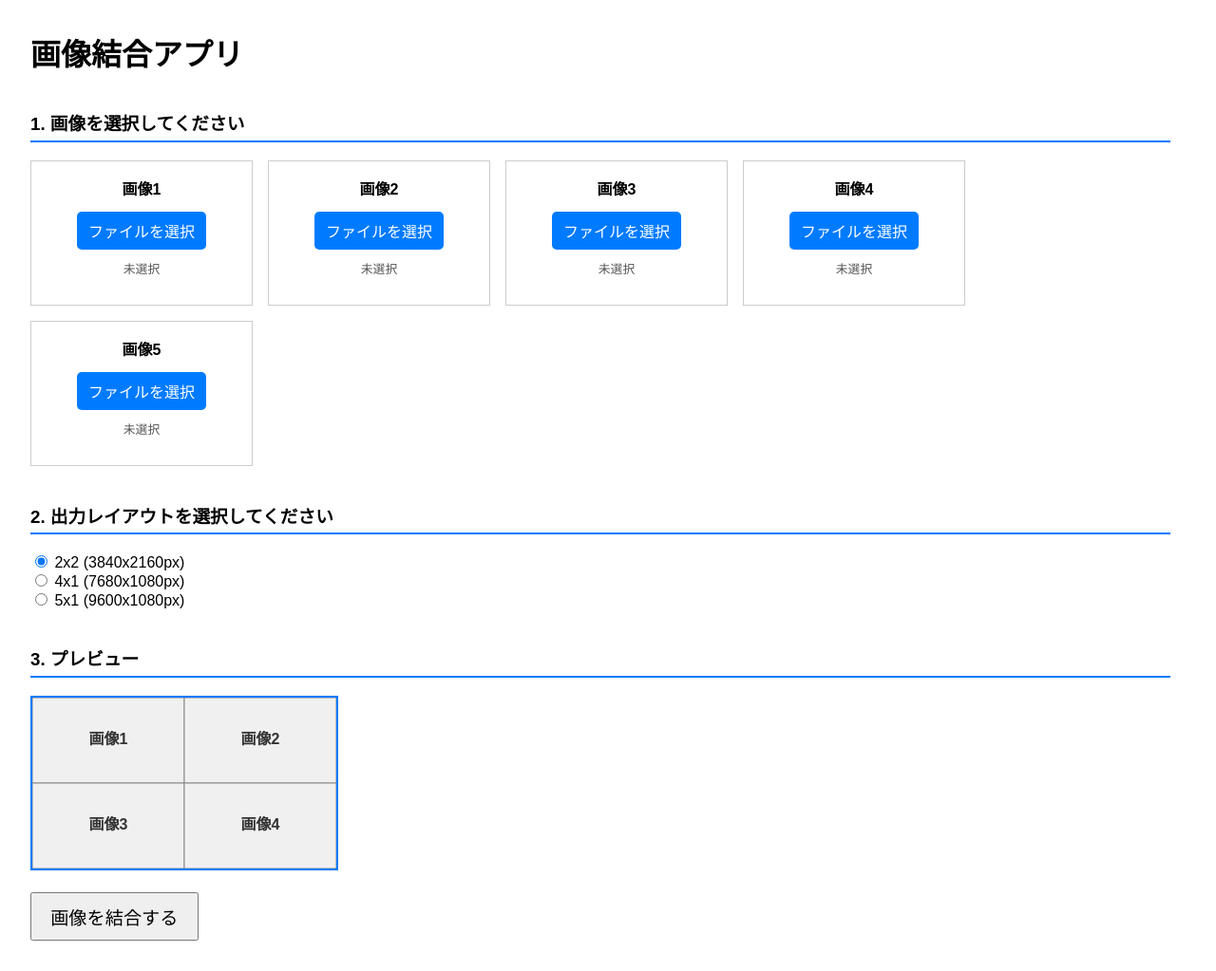
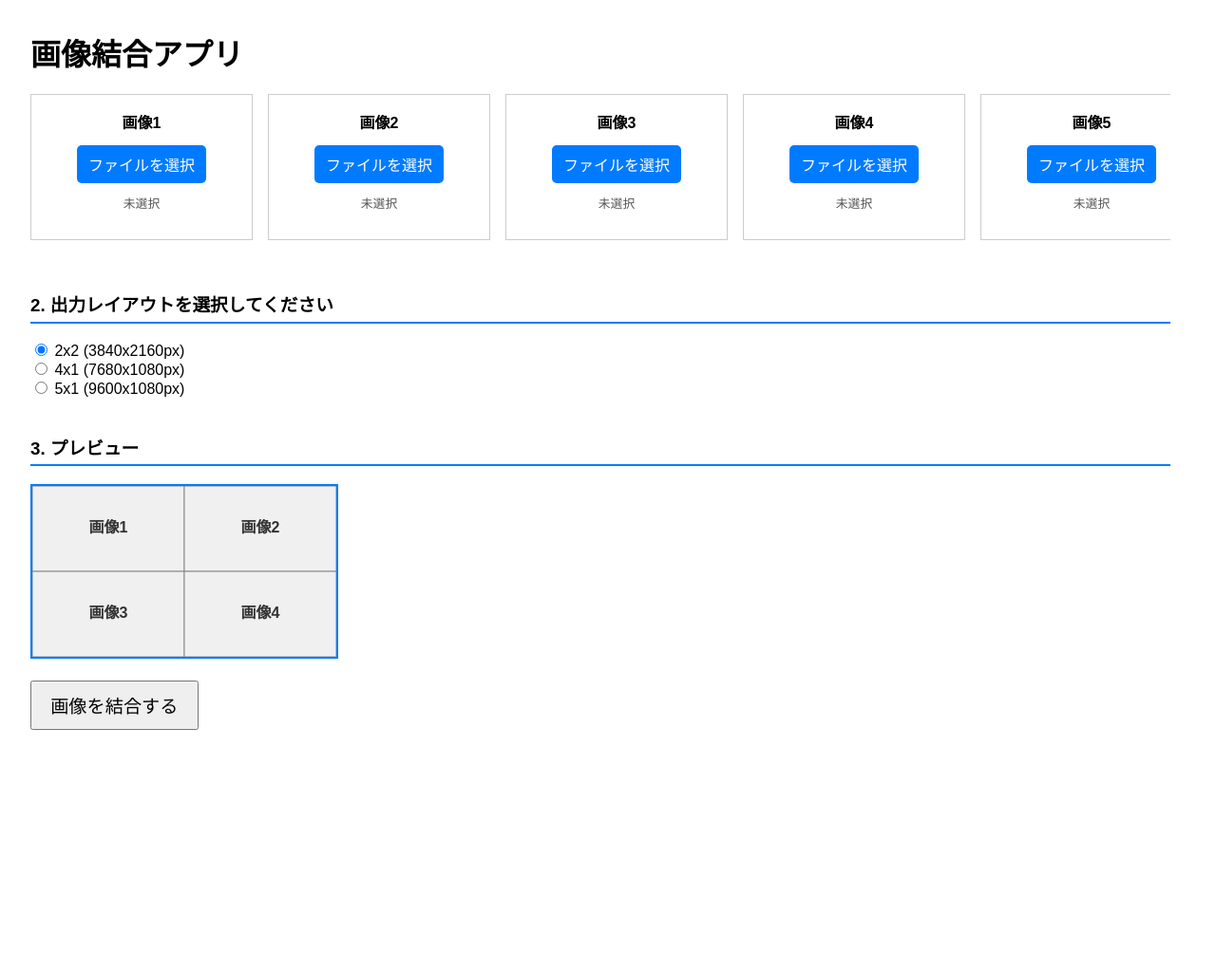
Before and after one commit to masatoooooon/flask-hello-render, a Flask app: page / in a window 1280 px wide. Shown: the whole page at 95% size. After the commit the page ends 769 px from the top, so only its background shows below. Run offline with Flask 3, Linux system fonts and the light colour scheme.

Commit message:
Update index.html

```diff
--- a/templates/index.html
+++ b/templates/index.html
@@ -7,11 +7,15 @@
         body { font-family: sans-serif; margin: 2em; max-width: 1200px; }
         h3 { border-bottom: 2px solid #007bff; padding-bottom: 0.3em; margin-top: 2em;}
 
+        /* ★変更点: 横スクロールとレイアウト崩れ防止 */
         .image-slots-container {
             display: flex;
-            flex-wrap: wrap;
+            flex-wrap: nowrap; /* 折り返さないように設定 */
             gap: 1em;
+            padding-bottom: 1em;
+            overflow-x: auto; /* はみ出した場合に横スクロールバーを表示 */
         }
+
         .image-slot {
             border: 1px solid #ccc;
             padding: 1em;
@@ -19,10 +23,10 @@
             flex-direction: column;
             align-items: center;
             width: 200px;
+            flex-shrink: 0; /* スロットが縮まないように設定 */
         }
         .slot-title { font-weight: bold; margin-bottom: 0.5em; }
 
-        /* ★変更点: ファイル選択ボタンのスタイル */
         .file-select-button {
             background-color: #007bff;
             color: white;
@@ -32,12 +36,8 @@
             text-align: center;
             margin-top: 5px;
         }
-        .file-select-button:hover {
-            background-color: #0056b3;
-        }
-        input[type="file"] {
-            display: none; /* 元のボタンは隠す */
-        }
+        .file-select-button:hover { background-color: #0056b3; }
+        input[type="file"] { display: none; }
 
         .filename-display {
             font-size: 0.8em;
@@ -48,16 +48,8 @@
             text-align: center;
         }
         .layout-options { margin-top: 1em; margin-bottom: 1em; }
-        .submit-button {
-            font-size: 1.2em;
-            padding: 0.5em 1em;
-            margin-top: 1em;
-            cursor: pointer;
-        }
-        #output-preview-canvas {
-            border: 2px solid #007bff;
-            background-color: #f0f0f0;
-        }
+        .submit-button { font-size: 1.2em; padding: 0.5em 1em; margin-top: 1em; cursor: pointer; }
+        #output-preview-canvas { border: 2px solid #007bff; background-color: #f0f0f0; }
     </style>
 </head>
 <body>
@@ -65,7 +57,6 @@
 
     <form action="/combine" method="post" enctype="multipart/form-data">
 
-        <h3>1. 画像を選択してください</h3>
         <div class="image-slots-container">
             <script>
                 for (let i = 1; i <= 5; i++) {
@@ -106,15 +97,16 @@
         const ctx = canvas.getContext('2d');
         let previewSources = new Array(5).fill(null);
 
-        // --- ★変更点: ファイル選択時の処理を修正 ---
+        // --- ★変更点: プレビューのバグを修正するための新しいロジック ---
+
+        // ファイル選択時の処理
         function handleFileSelect(index, input) {
             const filenameContainer = document.getElementById(`filename${index + 1}`);
             if (input.files && input.files[0]) {
                 const reader = new FileReader();
                 reader.onload = function(e) {
-                    // 画像のデータURLを配列に保存
-                    previewSources[index] = e.target.result;
-                    updatePreviewCanvas(); // キャンバスを再描画
+                    previewSources[index] = e.target.result; // 画像データをURLとして保存
+                    updatePreviewCanvas();
                 };
                 reader.readAsDataURL(input.files[0]);
                 filenameContainer.textContent = input.files[0].name;
@@ -125,8 +117,13 @@
             }
         }
 
-        // --- ★変更点: プレビュー描画のロジックを全体的に修正・改善 ---
-        function updatePreviewCanvas() {
+        // レイアウト変更時の処理
+        document.querySelectorAll('input[name="layout"]').forEach(radio => {
+            radio.addEventListener('change', updatePreviewCanvas);
+        });
+
+        // プレビュー描画のメイン関数
+        async function updatePreviewCanvas() {
             const layout = document.querySelector('input[name="layout"]:checked').value;
             let canvasWidth, canvasHeight, slots = [];
 
@@ -150,30 +147,37 @@
             canvas.width = canvasWidth;
             canvas.height = canvasHeight;
 
+            // 画像の読み込みを待つためのPromiseを作成
+            const imagePromises = previewSources.map(src => {
+                if (!src) return Promise.resolve(null);
+                return new Promise((resolve, reject) => {
+                    const img = new Image();
+                    img.onload = () => resolve(img);
+                    img.onerror = reject;
+                    img.src = src;
+                });
+            });
+
+            // 全ての画像の読み込みが完了してから描画する
+            const loadedImages = await Promise.all(imagePromises);
+
             ctx.font = 'bold 16px sans-serif';
             ctx.textAlign = 'center';
             ctx.textBaseline = 'middle';
 
-            let imagesToLoad = slots.length;
-
-            // 全スロットを描画
             slots.forEach((slot, index) => {
-                const dataUrl = previewSources[index];
-                if (dataUrl) {
-                    const img = new Image();
-                    img.onload = () => {
+                const img = loadedImages[index];
+                if (img) {
                     const hRatio = slot.w / img.width;
                     const vRatio = slot.h / img.height;
                     const ratio = Math.min(hRatio, vRatio);
                     const centerShift_x = (slot.w - img.width * ratio) / 2;
                     const centerShift_y = (slot.h - img.height * ratio) / 2;
-                        ctx.clearRect(slot.x, slot.y, slot.w, slot.h); // 念のためクリア
+                    ctx.fillStyle = '#f0f0f0';
+                    ctx.fillRect(slot.x, slot.y, slot.w, slot.h);
                     ctx.drawImage(img, 0, 0, img.width, img.height,
                                   slot.x + centerShift_x, slot.y + centerShift_y, img.width * ratio, img.height * ratio);
-                    };
-                    img.src = dataUrl;
                 } else {
-                    // 画像がなければ、見本を描画
                     ctx.fillStyle = '#f0f0f0';
                     ctx.fillRect(slot.x, slot.y, slot.w, slot.h);
                     ctx.strokeStyle = '#888';
@@ -184,12 +188,7 @@
             });
         }
 
-        // ラジオボタン変更時にプレビューを更新
-        document.querySelectorAll('input[name="layout"]').forEach(radio => {
-            radio.addEventListener('change', updatePreviewCanvas);
-        });
-
-        // ページ読み込み完了時に初期プレビューを描画
+        // 初期表示
         document.addEventListener('DOMContentLoaded', updatePreviewCanvas);
     </script>
 </body>
```
Lines whose indentation alone changed are shown as unchanged.
